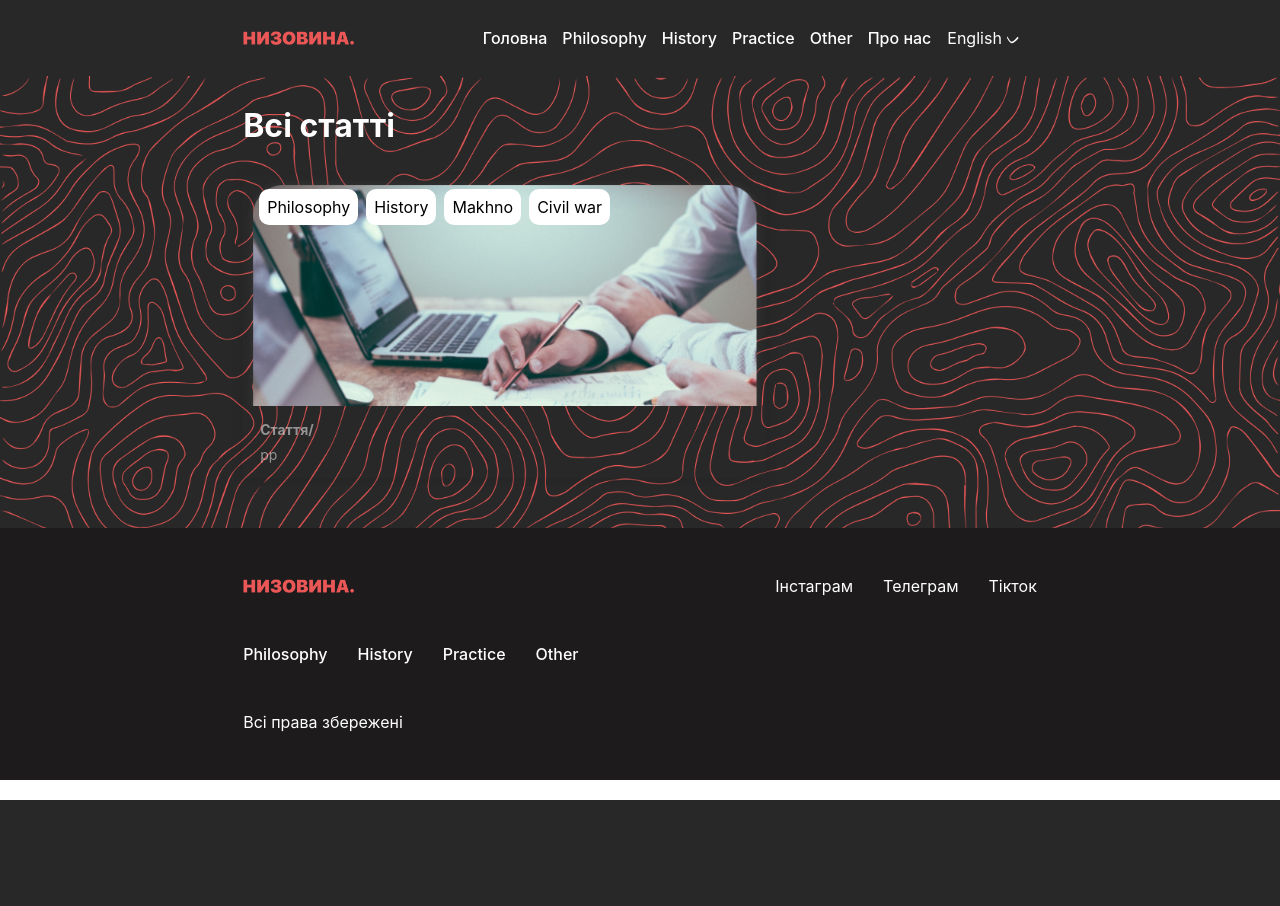
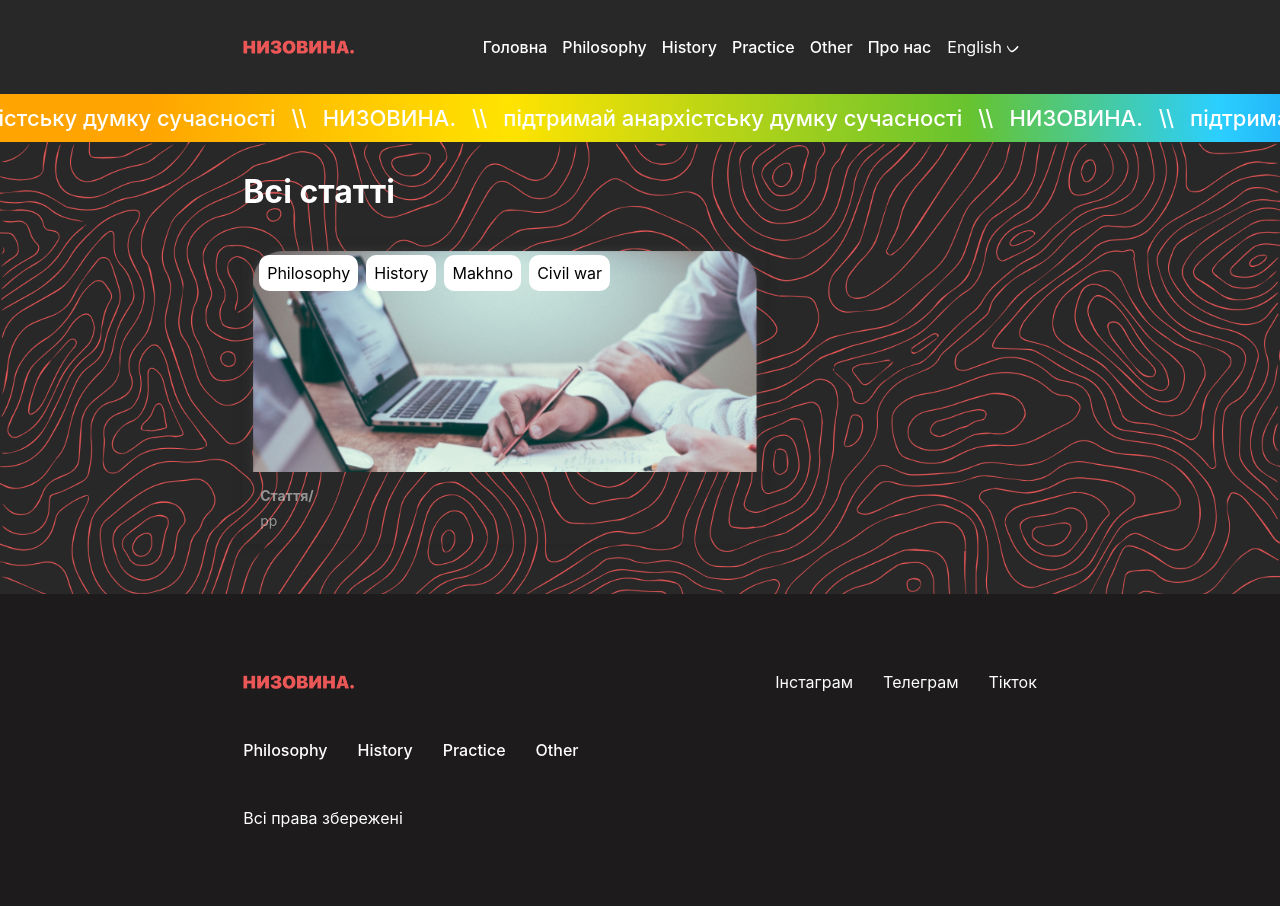
Before and after one commit to hromadianka/nyzovyna, a Django app: page /all in a window 1280 px wide. Before the commit the page ends 800 px from the top, so only its background shows below. Run offline with Django 4.2, Linux system fonts and the light colour scheme; data comes from the database, SQL or seed files in the repository; parts of the project's set-up code (start-up, migrations or seed data) failed here and were passed over; some libraries are stand-ins or nearby versions; some web fonts are replaced.

Commit message:
add a ticker

```diff
--- a/static/style.css
+++ b/static/style.css
@@ -30,7 +30,7 @@ header {
     display: flex;
     justify-content: space-between;
     align-items: center;
-    padding: 12px 19%;
+    padding: 21px 19%;
 }
 
 .logo {
@@ -142,7 +142,8 @@ header {
 
 }
 
-    /* Стили для выпадающего меню */
+ /* Стили для выпадающего меню */
+
     .dropdown {
         position: relative;
         display: inline-block;
@@ -182,10 +183,48 @@ header {
     font-family: 'SF Pro Display', sans-serif;
 }
 
-    /* Футер */
+/* Бегущая строчка */
+
+.ticker {
+    position: relative;
+    overflow: hidden;
+    background: url(img/gradient.png) no-repeat;
+    background-size: cover;
+    padding: 11px 0;
+}
+
+.ticker__wrapper {
+    display: flex;
+    gap: 16px;
+}
+
+.ticker__item {
+    font-family: 'SF Pro Display', sans-serif;
+    font-size: 22px;
+    font-weight: 500;
+    color: white;
+    animation: ticker 5s linear infinite;
+    white-space: nowrap;
+    flex-shrink: 0;
+    display: flex;
+    gap: 16px;
+}
+
+@keyframes ticker {
+    0% {
+        transform: translateZ(0);
+    }
+
+    to {
+        transform: translate3d(-100%, 0, 0);
+    }
+}
+
+
+ /* Футер */
 
 footer {
-    padding: 48px 19%;
+    padding: 78px 19%;
     background-color: #1D1B1B;
     color: white;
     gap: 48px;
@@ -239,7 +278,8 @@ footer a {
     }
 }
 
-    /* Шрифты */
+/* Шрифты */
+
     h1, h2, h3, p, li, a, .form, summary, details {
         font-family: 'SF Pro Display', sans-serif;
     }
--- a/templates/base.html
+++ b/templates/base.html
@@ -63,6 +63,34 @@
 
 
     </header>
+    <div class="ticker">
+        <div class="ticker__wrapper">
+            <div class="ticker__item">
+                <span>\\</span>
+                <span>підтримай анархістську думку сучасності</span>
+                <span>\\</span>
+                <span>НИЗОВИНА.</span>
+            </div>
+            <div class="ticker__item">
+                <span>\\</span>
+                <span>підтримай анархістську думку сучасності</span>
+                <span>\\</span>
+                <span>НИЗОВИНА.</span>
+            </div>
+            <div class="ticker__item">
+                <span>\\</span>
+                <span>підтримай анархістську думку сучасності</span>
+                <span>\\</span>
+                <span>НИЗОВИНА.</span>
+            </div>
+            <div class="ticker__item">
+                <span>\\</span>
+                <span>підтримай анархістську думку сучасності</span>
+                <span>\\</span>
+                <span>НИЗОВИНА.</span>
+            </div>
+        </div>
+    </div>
     {% block support_us %}{% endblock %}
     <main>
         {% block content %}{% endblock %}
@@ -102,62 +130,8 @@
         });
     </script>
 
-    <script>
-        document.addEventListener("DOMContentLoaded", function () {
-            const parentCategories = document.querySelectorAll('.parent-category');
-            let subMenuTimeout;
-
-            parentCategories.forEach(function (category) {
-                const subMenu = category.querySelector('.sub-menu');
-
-                if (window.innerWidth <= 768) {
-                    category.addEventListener('click', function (event) {
-                        event.preventDefault();
-                        var link = event.currentTarget.querySelector('a');
-                        if (link) {
-                            var href = link.getAttribute('href');
-                        }
 
 
-                        if (subMenu) {
-                            subMenu.style.display = 'flex';
-                        } else {
-                            window.location.href = href;
-                        }
-
-
-                    });
-                } else {
-                    // Для десктопных устройств сохраняем текущий функционал
-                    category.addEventListener('mouseenter', function () {
-                        if (subMenu) {
-                            clearTimeout(subMenuTimeout);
-                            subMenu.style.display = 'flex';
-                        }
-                    });
-
-                    category.addEventListener('mouseleave', function () {
-                        subMenuTimeout = setTimeout(function () {
-                            subMenu.style.display = 'none';
-                        }, 400);
-                    });
-
-                    if (subMenu) {
-                        subMenu.addEventListener('mouseenter', function () {
-                            clearTimeout(subMenuTimeout);
-                        });
-
-                        subMenu.addEventListener('mouseleave', function () {
-                            subMenu.style.display = 'none';
-                        });
-                    }
-                }
-            });
-        });
-
-
-
-    </script>
 
     <style>
         .sub-menu {
```
Also changed, not shown: static/img/gradient.png (added).
